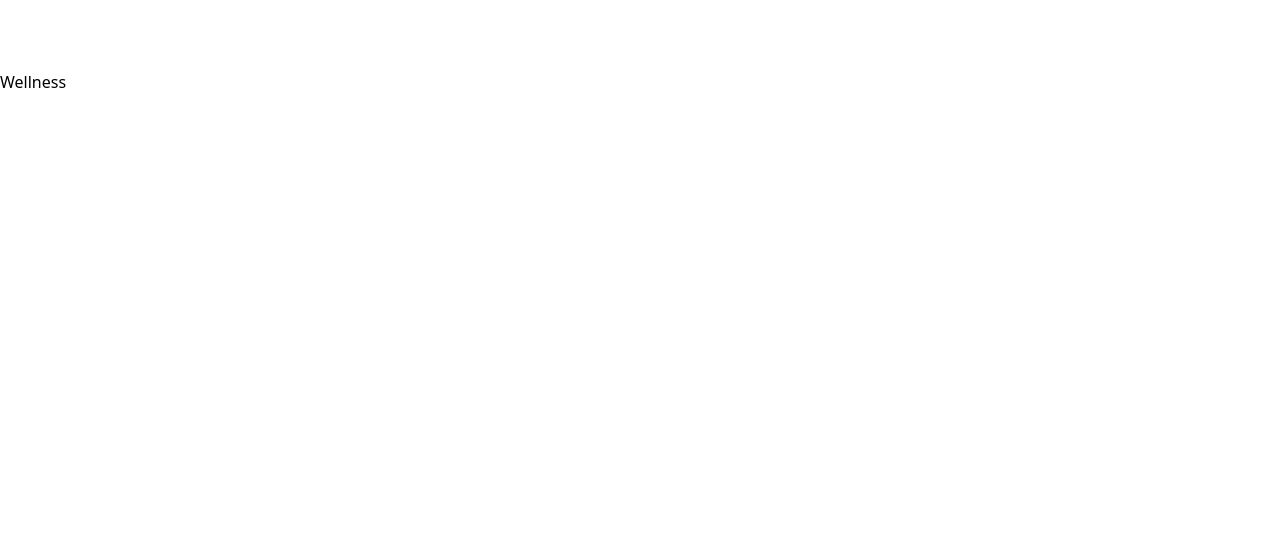
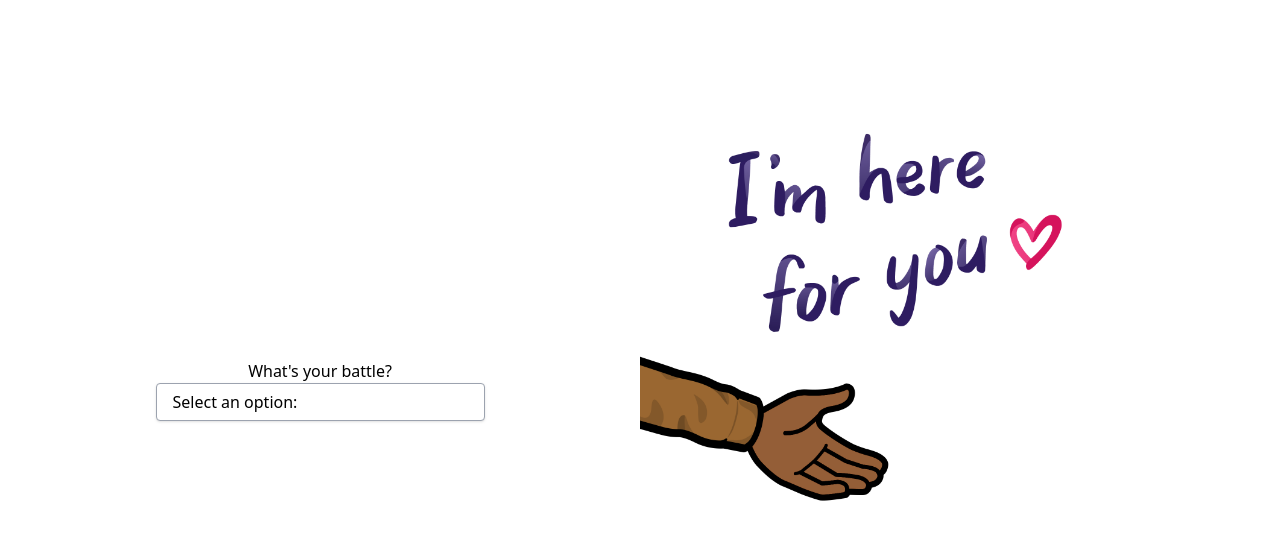
Before and after one commit to IsoDevMate/amany-music, a React (Vite) app in the folder amany/: page / in a window 1280 px wide. Shown: the part 1266-1806 px from the top of the page. Before the commit the page ends 1360 px from the top, so only its background shows below. Built offline with nearby package versions, Linux system fonts and the light colour scheme; no server answers.

Commit message:
Added wellness dropdown menu

```diff
--- a/amany/src/compenents/Nav.jsx
+++ b/amany/src/compenents/Nav.jsx
@@ -3,13 +3,13 @@ import React from 'react';
 
 export const Nav = () => {
   return (
-    <div className='flex justify-between p-4'>
+    <div className='flex justify-between p-4 '>
         <div className='text-red-600'>
             <h1>AMANY</h1>
         </div>
         <div className='flex gap-4 px-8'>
             <div>
-                <a href="#Mood">Mood</a>
+                <a href="#Mood">Mood Boost</a>
             </div>
             <div>
                 <a href="#Wellness">Wellness Access</a>
--- a/amany/src/compenents/Search.jsx
+++ b/amany/src/compenents/Search.jsx
@@ -49,7 +49,7 @@ export const Search = () => {
         {result.map((item, index) => (
         <li key={index} className='bg-red-600 text-white rounded m-4 p-2'>
       <p>Scriptures: {item.scriptures.join(', ')}</p>
-      <p>Text: {item.text}</p>
+      <p>Devotion: {item.text}</p>
         </li>
         ))}
         </ul>
--- a/amany/src/compenents/Wellness.jsx
+++ b/amany/src/compenents/Wellness.jsx
@@ -1,7 +1,43 @@
-import React from 'react'
+import React, {useState} from 'react'
+import IMG3 from '../assets/hand_bitmoji.png'
+
+
 
 export const Wellness = () => {
+
+  const [selectedOption, setSelectedOption] = useState('');
+
+  const handleOptionChange = (event) => {
+    setSelectedOption(event.target.value);
+  };
+
   return (
-    <div>Wellness</div>
+    <div className='grid grid-cols-2' id='Wellness'>
+      <div className='flex flex-col justify-center items-center'>
+        <div className=''>
+          <h1>What's your battle?</h1>
+        </div>
+        <div className=''>
+        <select
+          className="block appearance-none w-full bg-white border border-gray-400 hover:border-gray-500 px-4 py-2 pr-8 rounded shadow leading-tight focus:outline-none focus:shadow-outline"
+          value={selectedOption}
+          onChange={handleOptionChange}
+        >
+          <option value="">Select an option:</option>
+          <option value="Addiction">Addiction</option>
+          <option value="Depression">Depression</option>
+          <option value="PTSD">Post Traumatic Stress Disorder(PTSD)</option>
+        </select>
+        </div>
+        <div>
+        {selectedOption && <p>To get help and information on {selectedOption} </p>}
+
+        </div>
+      </div>
+      <div>
+        <img src={IMG3} alt="" className='h-3/4 object-cover'/>
+      </div>
+    </div>
+
   )
 }
```
Also changed, not shown: amany/src/assets/hand_bitmoji.png (added).
